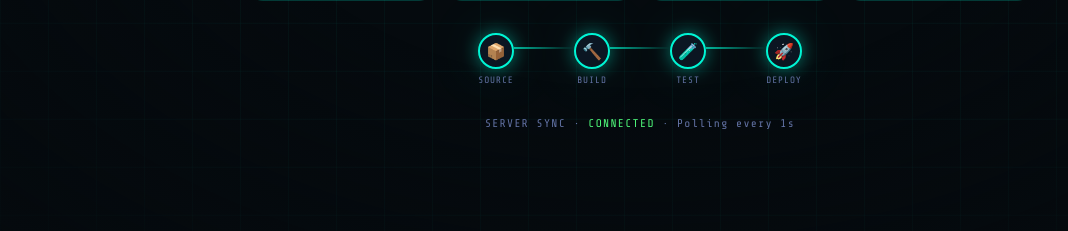
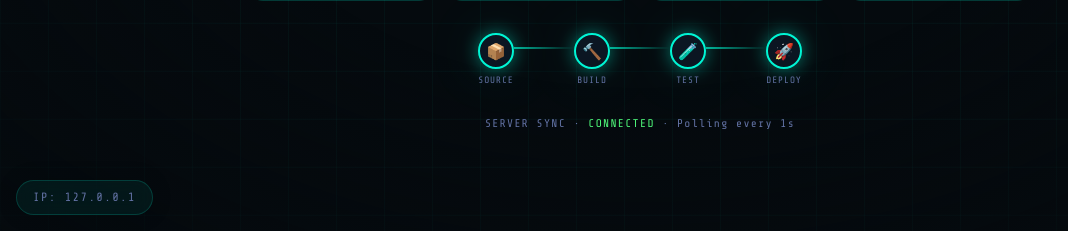
Before and after one commit to vanloctc/learn-aws-cicd, a Flask app: page / in a window 1280 px wide. Shown: the part 569-800 px from the top of the page, without its empty margins (0-1068 px from the left). Run offline with Flask 3, Linux system fonts and the light colour scheme.

Commit message:
20260414 cm 9

```diff
--- a/app.py
+++ b/app.py
@@ -6,9 +6,22 @@
 
 import os
 import logging
+import socket
 from datetime import datetime
-from flask import Flask, render_template, jsonify
+from flask import Flask, render_template, jsonify, request
 from flask_cors import CORS
+
+
+def get_server_ip():
+    try:
+        with socket.socket(socket.AF_INET, socket.SOCK_DGRAM) as sock:
+            sock.connect(("8.8.8.8", 80))
+            return sock.getsockname()[0]
+    except Exception:
+        try:
+            return socket.gethostbyname(socket.gethostname())
+        except Exception:
+            return "unknown"
 
 # ─── App Factory ────────────────────────────────────────────────────────────
 def create_app():
@@ -33,12 +46,17 @@
     def get_time():
         """Return current server time as JSON (polled by front-end)."""
         now = datetime.now()
+        client_ip = request.headers.get("X-Forwarded-For", request.remote_addr)
+        if client_ip:
+            client_ip = client_ip.split(",")[0].strip()
         return jsonify(
             {
                 "time": now.strftime("%H:%M:%S"),
                 "date": now.strftime("%A, %d %B %Y"),
                 "timestamp": now.isoformat(),
                 "timezone": str(datetime.now().astimezone().tzname()),
+                "server_ip": get_server_ip(),
+                "client_ip": client_ip,
             }
         )
 
--- a/templates/index.html
+++ b/templates/index.html
@@ -243,6 +243,24 @@
     #conn-status span { color: #50fa7b; }
     #conn-status.error span { color: var(--red); }
 
+    /* ─── IP badge ─────────────────────────────────────────────────── */
+    #ip-display {
+      position: fixed;
+      left: 1rem;
+      bottom: 1rem;
+      z-index: 2;
+      padding: .6rem 1rem;
+      border: 1px solid rgba(0,245,212,.18);
+      border-radius: 999px;
+      background: rgba(0,245,212,.06);
+      color: var(--text-muted);
+      font-family: 'Share Tech Mono', monospace;
+      font-size: .75rem;
+      letter-spacing: .12em;
+      backdrop-filter: blur(12px);
+      box-shadow: 0 0 20px rgba(0,0,0,.18);
+    }
+
     /* ─── Animations ────────────────────────────────────────────── */
     @keyframes fadeSlideDown {
       from { opacity:0; transform:translateY(-16px); }
@@ -323,6 +341,8 @@
 
   </div>
 
+  <div id="ip-display">IP: --</div>
+
   <script>
     // ── State ──────────────────────────────────────────────────────────────
     let pollCount  = 0;
@@ -347,6 +367,7 @@
         // Stats
         document.getElementById('stat-latency').textContent = `${lat} ms`;
         document.getElementById('stat-poll').textContent    = ++pollCount;
+        document.getElementById('ip-display').textContent   = `IP: ${data.server_ip}`;
 
         // Tick flash
         const d = document.getElementById('time-display');
```
